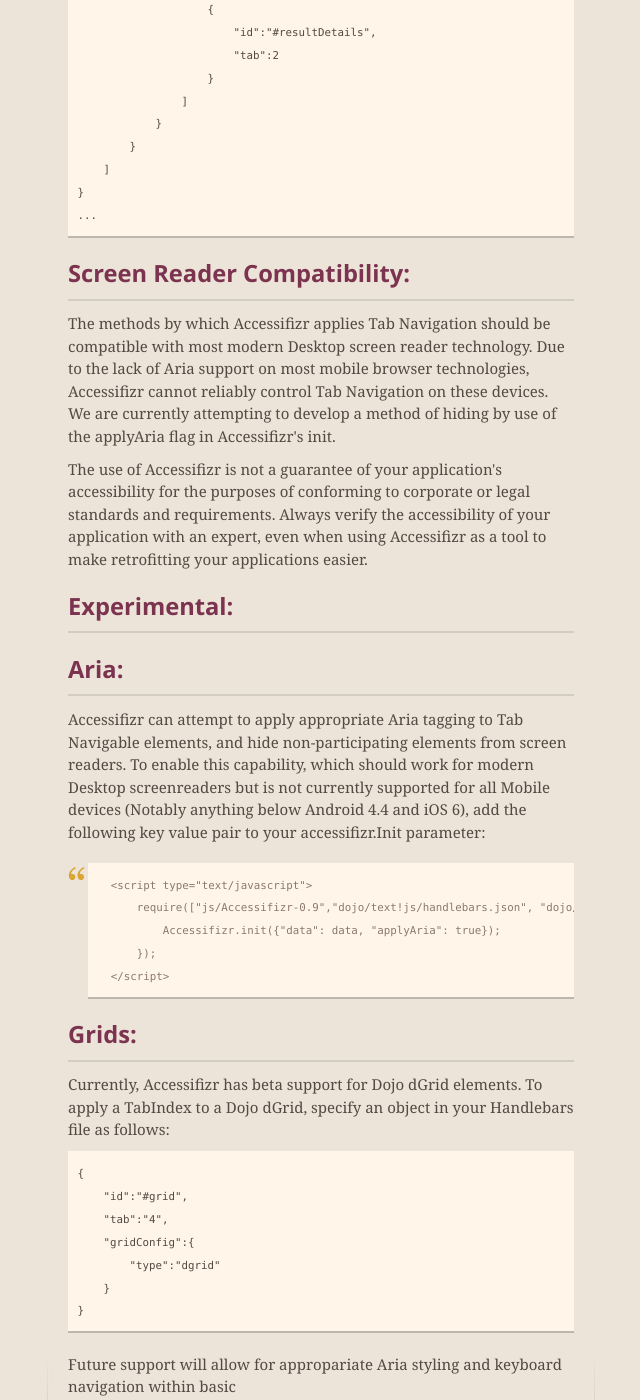
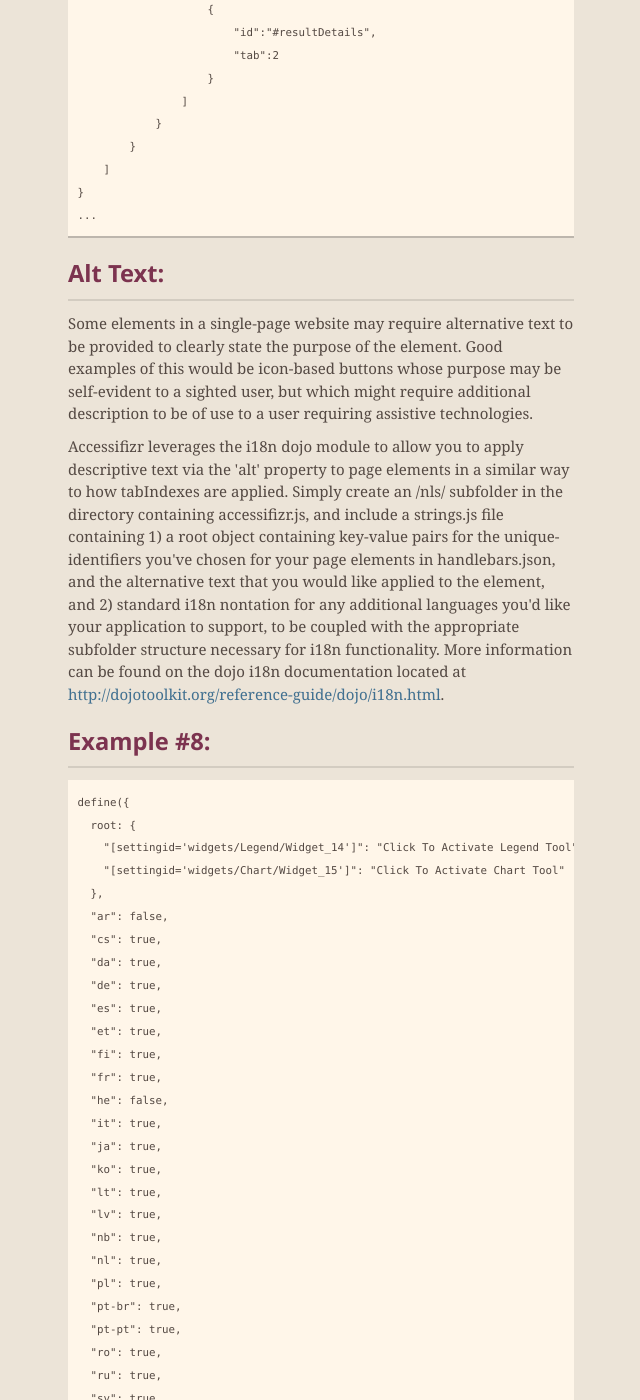
Before and after one commit to cmndrbensisko/Accessifizr.js, a Jekyll site: the page index.html, which Jekyll copies as it is, in a window 1280 px wide and 1400 px high, scrolled down 8347 px. Shown: the whole window, without its empty margins (319-959 px from the left). Built offline with Jekyll 4.4.1, drawn with Linux system fonts in a browser that asks for light colours; nearby versions of some CDN libraries; Markdown is read by kramdown in place of the engine named in the settings; some of the changed text lies outside the part shown.

```diff
--- a/index.html
+++ b/index.html
@@ -354,6 +343,49 @@
 </code></pre>
 
 <h2>
+<a name="alt-text" class="anchor" href="#alt-text"><span class="octicon octicon-link"></span></a>Alt Text:</h2>
+
+<p>Some elements in a single-page website may require alternative text to be provided to clearly state the purpose of the element.  Good examples of this would be icon-based buttons whose purpose may be self-evident to a sighted user, but which might require additional description to be of use to a user requiring assistive technologies.</p>
+
+<p>Accessifizr leverages the i18n dojo module to allow you to apply descriptive text via the 'alt' property to page elements in a similar way to how tabIndexes are applied.  Simply create an /nls/ subfolder in the directory containing accessifizr.js, and include a strings.js file containing 1) a root object containing key-value pairs for the unique-identifiers you've chosen for your page elements in handlebars.json, and the alternative text that you would like applied to the element, and 2) standard i18n nontation for any additional languages you'd like your application to support, to be coupled with the appropriate subfolder structure necessary for i18n functionality.  More information can be found on the dojo i18n documentation located at <a href="http://dojotoolkit.org/reference-guide/dojo/i18n.html">http://dojotoolkit.org/reference-guide/dojo/i18n.html</a>.</p>
+
+<h2>
+<a name="example-8" class="anchor" href="#example-8"><span class="octicon octicon-link"></span></a>Example #8:</h2>
+
+<pre><code>define({
+  root: {
+    "[settingid='widgets/Legend/Widget_14']": "Click To Activate Legend Tool",
+    "[settingid='widgets/Chart/Widget_15']": "Click To Activate Chart Tool"
+  },
+  "ar": false,
+  "cs": true,
+  "da": true,
+  "de": true,
+  "es": true,
+  "et": true,
+  "fi": true,
+  "fr": true,
+  "he": false,
+  "it": true,
+  "ja": true,
+  "ko": true,
+  "lt": true,
+  "lv": true,
+  "nb": true,
+  "nl": true,
+  "pl": true,
+  "pt-br": true,
+  "pt-pt": true,
+  "ro": true,
+  "ru": true,
+  "sv": true,
+  "th": true,
+  "tr": true,
+  "zh-cn": true
+});
+</code></pre>
+
+<h2>
 <a name="screen-reader-compatibility" class="anchor" href="#screen-reader-compatibility"><span class="octicon octicon-link"></span></a>Screen Reader Compatibility:</h2>
 
 <p>The methods by which Accessifizr applies Tab Navigation should be compatible with most modern Desktop screen reader technology.  Due to the lack of Aria support on most mobile browser technologies, Accessifizr cannot reliably control Tab Navigation on these devices.  We are currently attempting to develop a method of hiding by use of the applyAria flag in Accessifizr's init.</p>
--- a/stylesheets/screen.css
+++ b/stylesheets/screen.css
@@ -1,4 +1,5 @@
 /* Generated by Font Squirrel (http://www.fontsquirrel.com) on February 9, 2012 */
+
 
 @font-face {
   font-family: 'Open Sans';
@@ -79,13 +80,6 @@
   font-size: 100%;
   font: inherit;
   vertical-align: baseline;
-}
-:focus{
-  -webkit-transition: all 0.30s ease-in-out;
-  -moz-transition: all 0.30s ease-in-out;
-  -ms-transition: all 0.30s ease-in-out;
-  -o-transition: all 0.30s ease-in-out;
-  background-color: pink;
 }
 /* HTML5 display-role reset for older browsers */
 article, aside, details, figcaption, figure,
```
Also changed, not shown: other parts of index.html (+0 -11 lines), params.json (+1 -1 lines).
